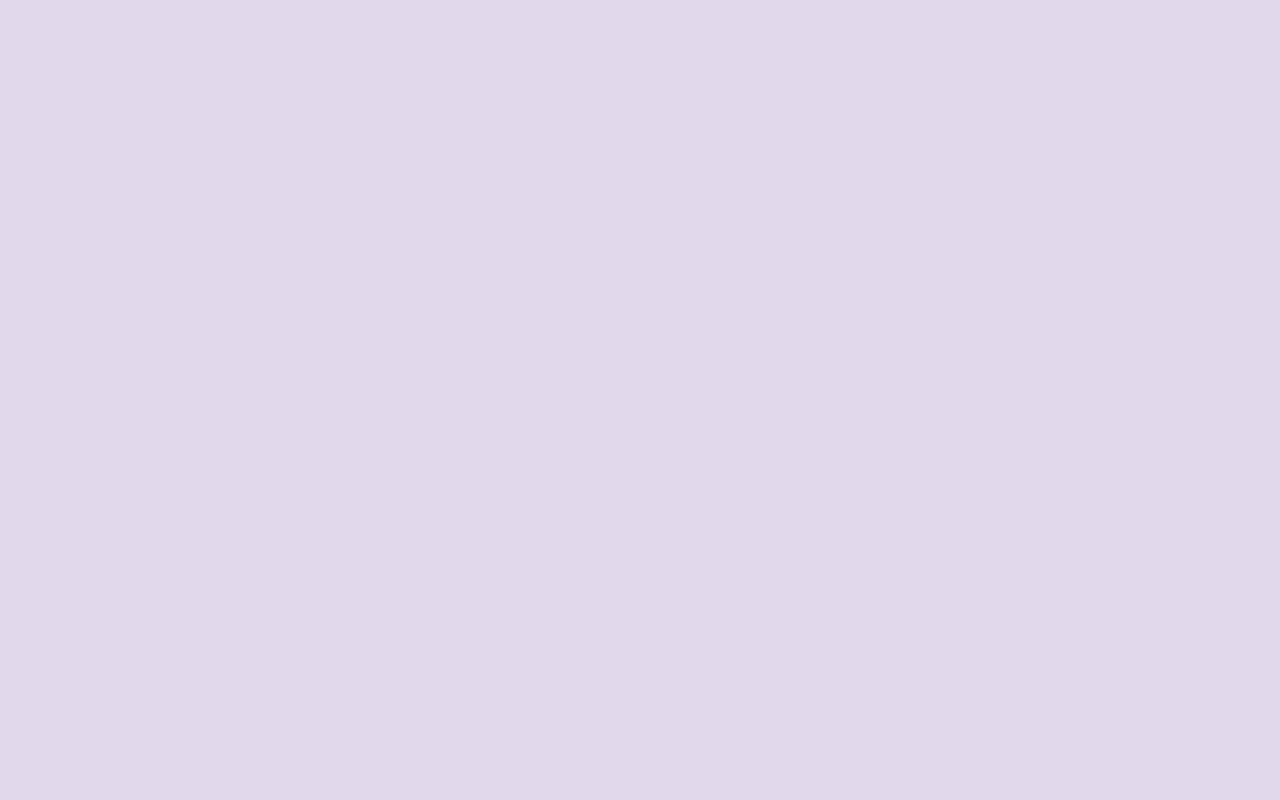
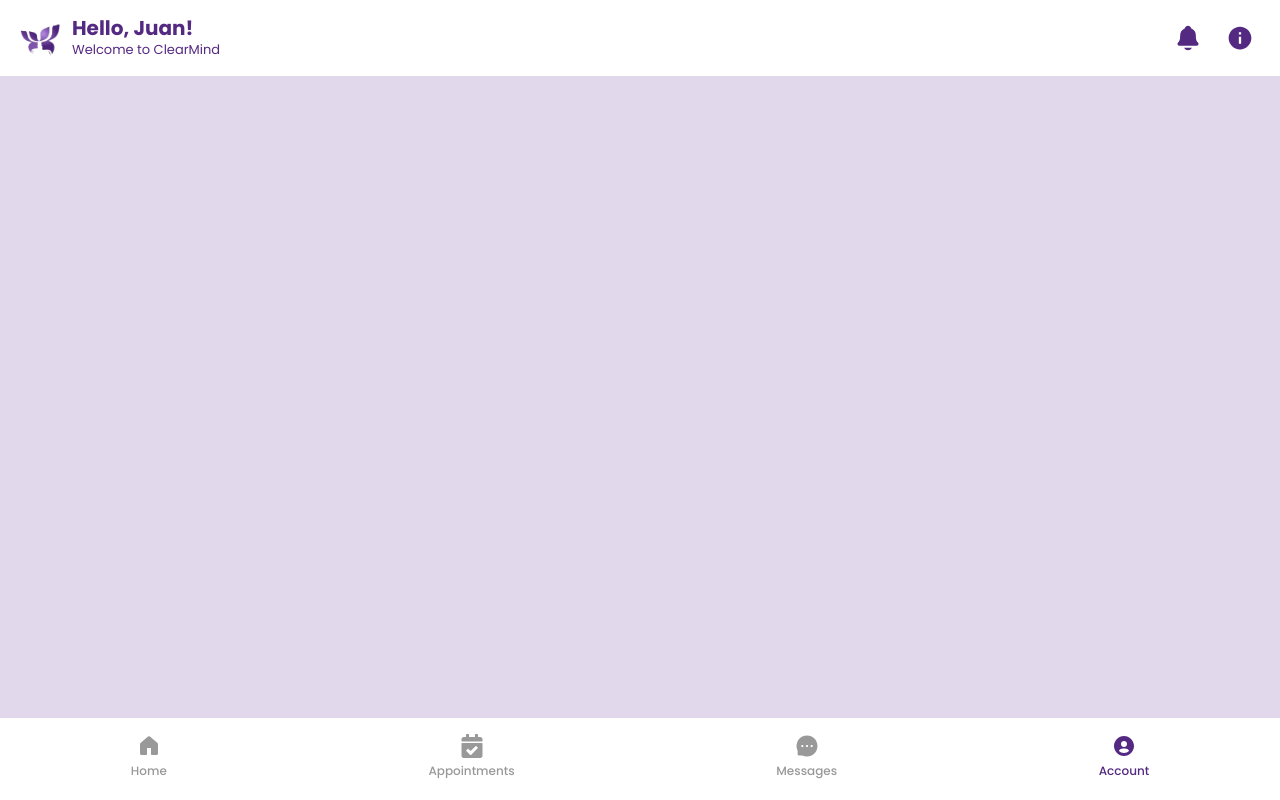
Before and after one commit to miriammulawin/ClearMind, a React (Vite) app in the folder clearmind-frontend/: page /client-account in a window 1280 px wide. Before the commit this address had no page. Built offline with nearby package versions, Linux system fonts and the light colour scheme; what chartjs-plugin-datalabels would draw is missing.

Commit message:
routing of client menu from its footer

```diff
--- a/clearmind-frontend/src/App.jsx
+++ b/clearmind-frontend/src/App.jsx
@@ -5,6 +5,9 @@ import CreateAccounts from "./AdminPages/CreateAccounts"
 import Registration from "./Registration";
 import AdminDashboard from "./AdminPages/AdminDashboard";
 import ClientHome from "./ClientPages/ClientHome";
+import ClientAppointment from "./ClientPages/ClientAppointment";
+import ClientMessages from "./ClientPages/ClientMessages";
+import ClientAccount from "./ClientPages/ClientAccount";
 
 function App() {
   return (
@@ -15,6 +18,10 @@ function App() {
         <Route path="/create-accounts"element={<CreateAccounts/>} />
         <Route path="/admin-dashboard" element={<AdminDashboard />} />
         <Route path="/client-home" element={<ClientHome />} />
+        <Route path="/client-appointment" element={<ClientAppointment />} />
+        <Route path="/client-messages" element={<ClientMessages />} />
+        <Route path="/client-account" element={<ClientAccount />} />
+
       </Routes>
     </Router>
   );
--- /dev/null
+++ b/clearmind-frontend/src/ClientPages/ClientAccount.jsx
@@ -0,0 +1,17 @@
+import { useState } from "react";
+import { Container, Card, Row, Col, Form, Button, Image } from "react-bootstrap";
+import "./ClientStyle/ClientAccount.css"
+import ClientHeader from "./ClientComponents/ClientHeader";
+import ClientFooter from "./ClientComponents/ClientFooter";
+
+function ClientAccount() {
+    return (
+        <div>
+            <ClientHeader />
+
+            <ClientFooter />
+        </div>
+    );
+}
+
+export default ClientAccount;
--- a/clearmind-frontend/src/ClientPages/ClientComponents/ClientFooter.jsx
+++ b/clearmind-frontend/src/ClientPages/ClientComponents/ClientFooter.jsx
@@ -1,5 +1,8 @@
 import { useState } from "react";
 import { Container, Card, Row, Col, Form, Button, Image } from "react-bootstrap";
+
+import { useNavigate, useLocation } from "react-router-dom";
+
 import "../ClientStyle/ClientFooter.css";
 import { GoHomeFill } from "react-icons/go";
 import { FaCalendarCheck } from "react-icons/fa";
@@ -8,33 +11,34 @@ import { BiSolidUserCircle } from "react-icons/bi";
 
 
 function ClientFooter() {
-    const [active, setActive] = useState("home");
+  const navigate = useNavigate();
+  const location = useLocation();
 
-    return (
-        <div>
-            <nav className="bottom-nav">
-                <button className={`nav-item ${active === "home" ? "active" : ""}`} onClick={() => setActive("home")}>
-                    <GoHomeFill />
-                <span>Home</span>
-                </button>
+  const menus = [
+    { name: "Home", icon: <GoHomeFill />, path: "/client-home" },
+    { name: "Appointments", icon: <FaCalendarCheck />, path: "/client-appointment" },
+    { name: "Messages", icon: <AiFillMessage />, path: "/client-messages" },
+    { name: "Account", icon: <BiSolidUserCircle />, path: "/client-account" },
+  ];
 
-                <button className={`nav-item ${active === "appointments" ? "active" : ""}`} onClick={() => setActive("appointments")}>
-                    <FaCalendarCheck />
-                <span>Appointments</span>
-                </button>
+  return (
+    <nav className="bottom-nav">
+      {menus.map((menu) => {
+        const isActive = location.pathname.startsWith(menu.path);
 
-                <button className={`nav-item ${active === "messages" ? "active" : ""}`} onClick={() => setActive("messages")}>
-                    <AiFillMessage />
-                <span>Messages</span>
-                </button>
-
-                <button className={`nav-item ${active === "account" ? "active" : ""}`}onClick={() => setActive("account")}>
-                    <BiSolidUserCircle />
-                <span>Account</span>
-                </button>
-            </nav>
-        </div>
-    );
+        return (
+          <button
+            key={menu.name}
+            className={`nav-item ${isActive ? "active" : ""}`}
+            onClick={() => navigate(menu.path)}
+          >
+            {menu.icon}
+            <span>{menu.name}</span>
+          </button>
+        );
+      })}
+    </nav>
+  );
 }
 
 export default ClientFooter;
--- /dev/null
+++ b/clearmind-frontend/src/ClientPages/ClientMessages.jsx
@@ -0,0 +1,17 @@
+import { useState } from "react";
+import { Container, Card, Row, Col, Form, Button, Image } from "react-bootstrap";
+import "./ClientStyle/ClientMessages.css"
+import ClientHeader from "./ClientComponents/ClientHeader";
+import ClientFooter from "./ClientComponents/ClientFooter";
+
+function ClientMessages() {
+    return (
+        <div>
+            <ClientHeader />
+
+            <ClientFooter />
+        </div>
+    );
+}
+
+export default ClientMessages;
```
Also changed, not shown: clearmind-frontend/src/ClientPages/ClientStyle/ClientAccount.css (added), clearmind-frontend/src/ClientPages/ClientStyle/ClientMessages.css (added).
